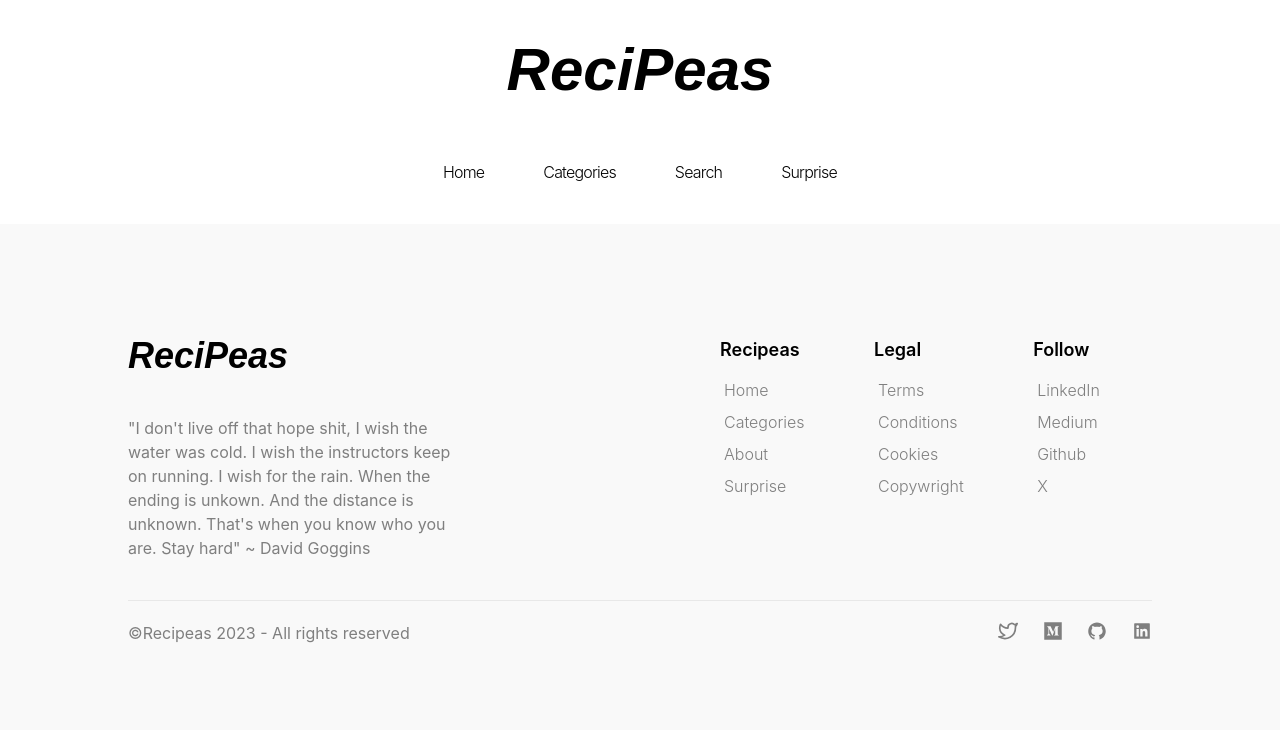
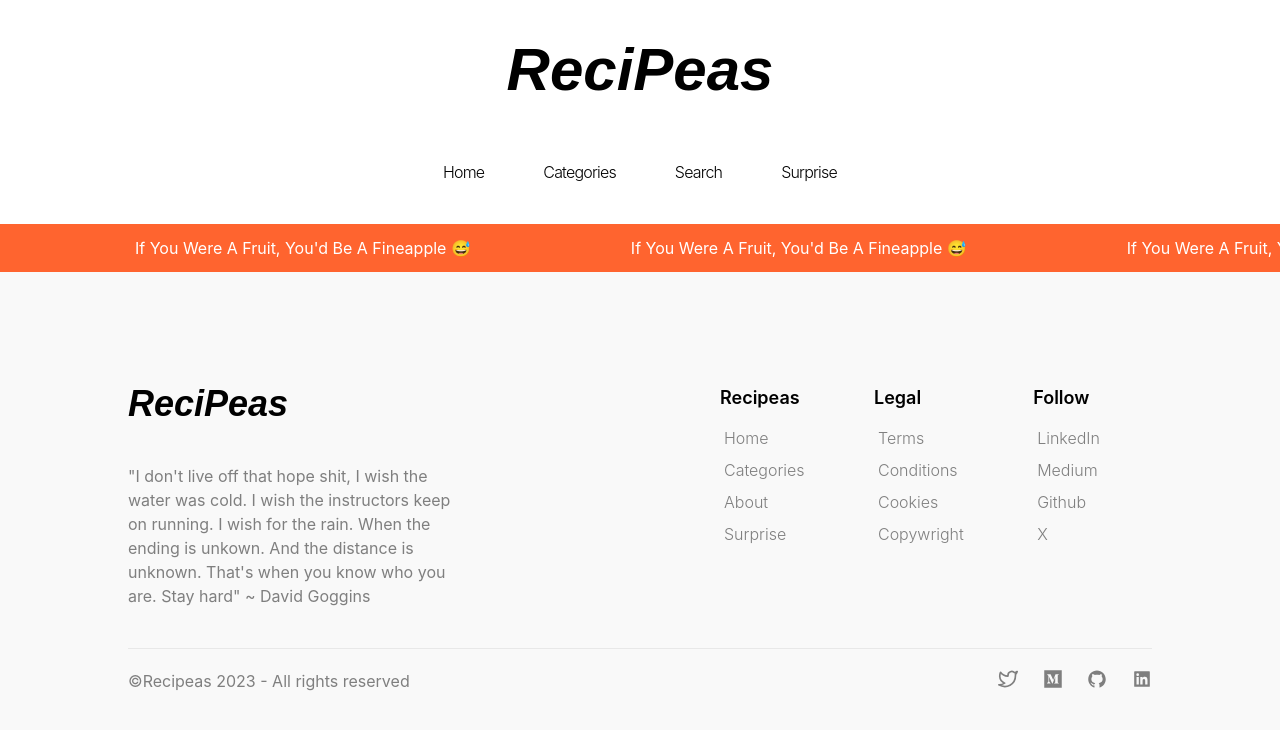
Before and after one commit to daiveedb/recipeas, a React (Create React App) app: page / in a window 1280 px wide. Shown: the top 730 px of the page. Built offline with nearby package versions, Linux system fonts and the light colour scheme.

Commit message:
sliding jokes added

```diff
--- a/src/components/CategoriesGrid.jsx
+++ b/src/components/CategoriesGrid.jsx
@@ -7,7 +7,7 @@ const CategoriesGrid = () => {
 
   return (
     <div>
-        <div className='grid grid-cols-2 md:grid-cols-3 lg:grid-cols-4 justify-items-center gap-8 px-4 sm:px-10 md:px-20 py-20'>
+        <div className='grid grid-cols-2 md:grid-cols-3 lg:grid-cols-4 justify-items-center gap-8 px-4 sm:px-10 md:px-20 lg:px-32 py-20'>
             {categories.map((category) => {
                 return <CategoryIcon key={category.categoryId} category={category}/>
             })}
--- /dev/null
+++ b/src/components/SlidingJokes.jsx
@@ -0,0 +1,25 @@
+import React from 'react'
+
+const SlidingJokes = () => {
+  return (
+    <div  className='p-3  bg-brightOrange overflow-hidden flex whitespace-nowrap w-full text-white'>
+        <div className='scrolling-text text flex'>
+            <p>If you were a fruit, you'd be a Fineapple 😅</p>
+            <p>If you were a fruit, you'd be a Fineapple 😅</p>
+            <p>If you were a fruit, you'd be a Fineapple 😅</p>
+            <p>If you were a fruit, you'd be a Fineapple 😅</p>
+            <p>If you were a fruit, you'd be a Fineapple 😅</p>
+        </div>
+
+        <div className='scrolling-text text flex'>
+            <p>If you were a fruit, you'd be a Fineapple 😅</p>
+            <p>If you were a fruit, you'd be a Fineapple 😅</p>
+            <p>If you were a fruit, you'd be a Fineapple 😅</p>
+            <p>If you were a fruit, you'd be a Fineapple 😅</p>
+            <p>If you were a fruit, you'd be a Fineapple 😅</p>
+        </div>
+    </div>
+  )
+}
+
+export default SlidingJokes
--- a/src/index.css
+++ b/src/index.css
@@ -43,3 +43,21 @@ code {
   transition: all 0.4s;
   color: white;
 }
+
+.scrolling-text p{
+  margin: 0 80px;
+  text-transform: capitalize;
+}
+
+.text{
+  animation: animate_text 30s linear infinite;
+}
+
+@keyframes animate_text {
+  from {
+    transform: translate3d(0, 0, 0);
+  }
+  to {
+    transform: translate3d(-100%, 0, 0);
+  }
+}
--- a/src/pages/Home.jsx
+++ b/src/pages/Home.jsx
@@ -1,11 +1,13 @@
 import React from 'react'
 import Navbar from '../components/Navbar'
 import Footer from '../components/Footer'
+import SlidingJokes from '../components/SlidingJokes'
 
 const Home = () => {
   return (
     <div>
         <Navbar/>
+        <SlidingJokes/>
         <Footer/>
     </div>
   )
```
